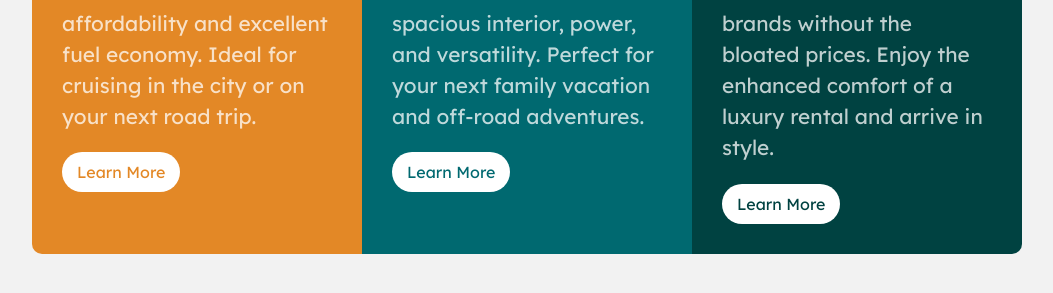
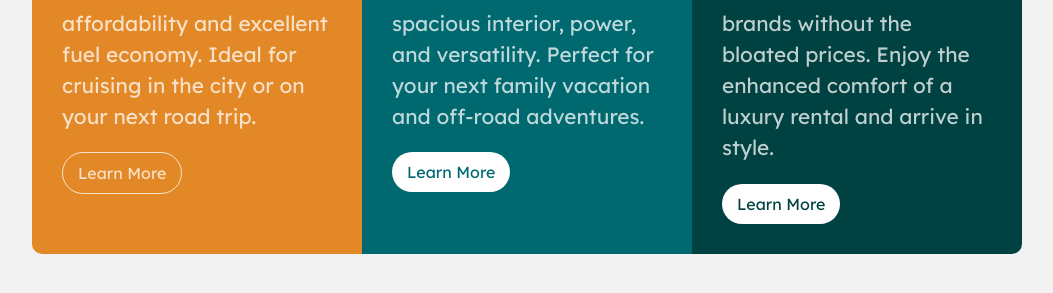
Before and after one commit to msuryaditriputraR/Front-End-Mentor, a plain HTML site: page newbie/3-column-preview-card-component/index.html in a window 1280 px wide. In both pictures the pointer is over the button 234 px from the left and 533 px from the top of the page. Shown: the part 361-654 px from the top of the page, without its empty margins (113-1166 px from the left). Drawn offline with Linux system fonts and the light colour scheme.

Commit message:
add: state hover

```diff
--- a/newbie/3-column-preview-card-component/assets/css/style.css
+++ b/newbie/3-column-preview-card-component/assets/css/style.css
@@ -60,7 +60,7 @@ a {
     text-decoration: none;
 }
 
-/* === COMPONENt === */
+/* === COMPONENT === */
 .btn {
     display: inline-block;
     font-family: var(--ff-paragraphs);
@@ -132,6 +132,13 @@ a {
     line-height: 1.5;
 }
 
+/* === STATE === */
+.btn:hover {
+    background-color: transparent;
+    border: 1px solid var(--c-white-transparent);
+    color: var(--c-white-transparent);
+}
+
 /* === RESPONSIVE === */
 @media screen and (min-width: 1000px) {
     body {
```
